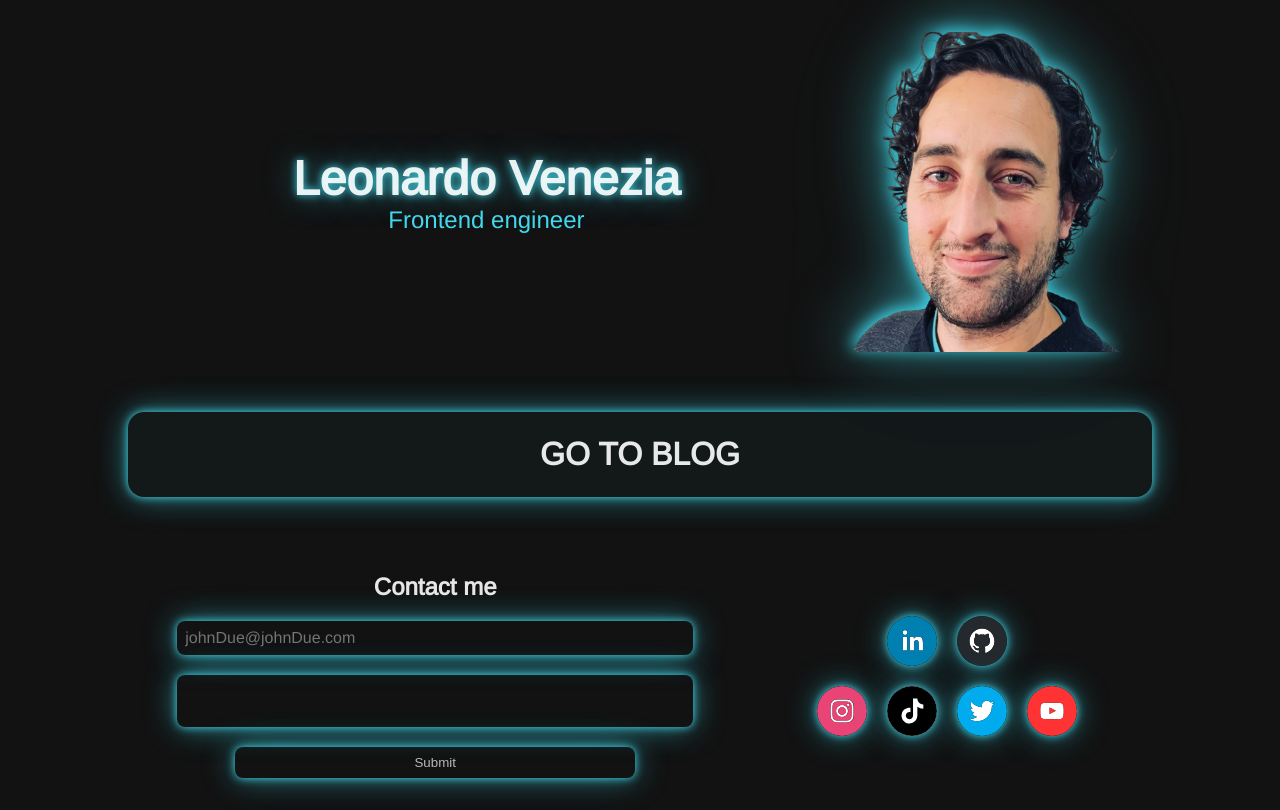
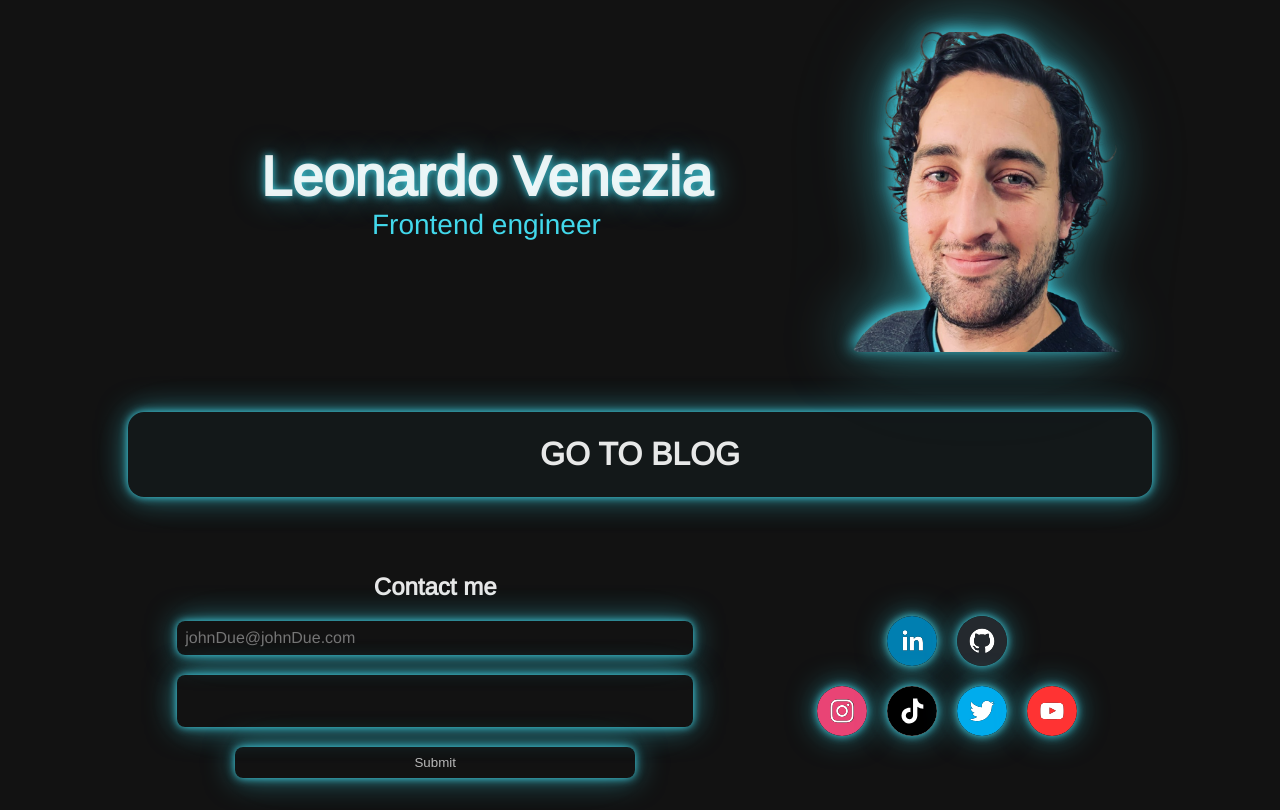
Before and after one commit to LeonardoVenezia/leovenezia, a Next.js app: page / in a window 1280 px wide. Built offline with nearby package versions, Linux system fonts and the light colour scheme.

Commit message:
Delete blog, add new blog

```diff
--- a/src/app/components/CTABlog/index.jsx
+++ b/src/app/components/CTABlog/index.jsx
@@ -4,7 +4,7 @@ import styles from "./CTABlog.module.scss";
 const CTABlog = ()=> {
     return (
 
-      <Link className={styles.link} href="/blog">
+      <Link className={styles.link} href="https://silicontheway.hashnode.dev/">
         <div className={styles.CTABlog}>
             <h2 className={styles.go}>GO TO BLOG</h2>
         </div>
--- a/src/app/page.js
+++ b/src/app/page.js
@@ -2,7 +2,6 @@ import Image from 'next/image'
 import styles from './page.module.scss'
 import CTABlog from './components/CTABlog';
 import ContactForm from './components/ContactForm';
-import Head from 'next/head'
 
 export default function Home() {
   return (
--- a/src/app/page.module.scss
+++ b/src/app/page.module.scss
@@ -14,12 +14,12 @@
             justify-content: center;
             align-items: center;
             .title{
-                font-size: 48px;
+                font-size: 56px;
                 text-shadow: 0 0 8px $colorOne, 0 0 30px $heavyShadowOne, 0 0 60px $shadowOne;
             }
             .subtitle {
                 color: $colorOne;
-                font-size: 24px;
+                font-size: 28px;
             }
         }
         .imgContainer {
```
